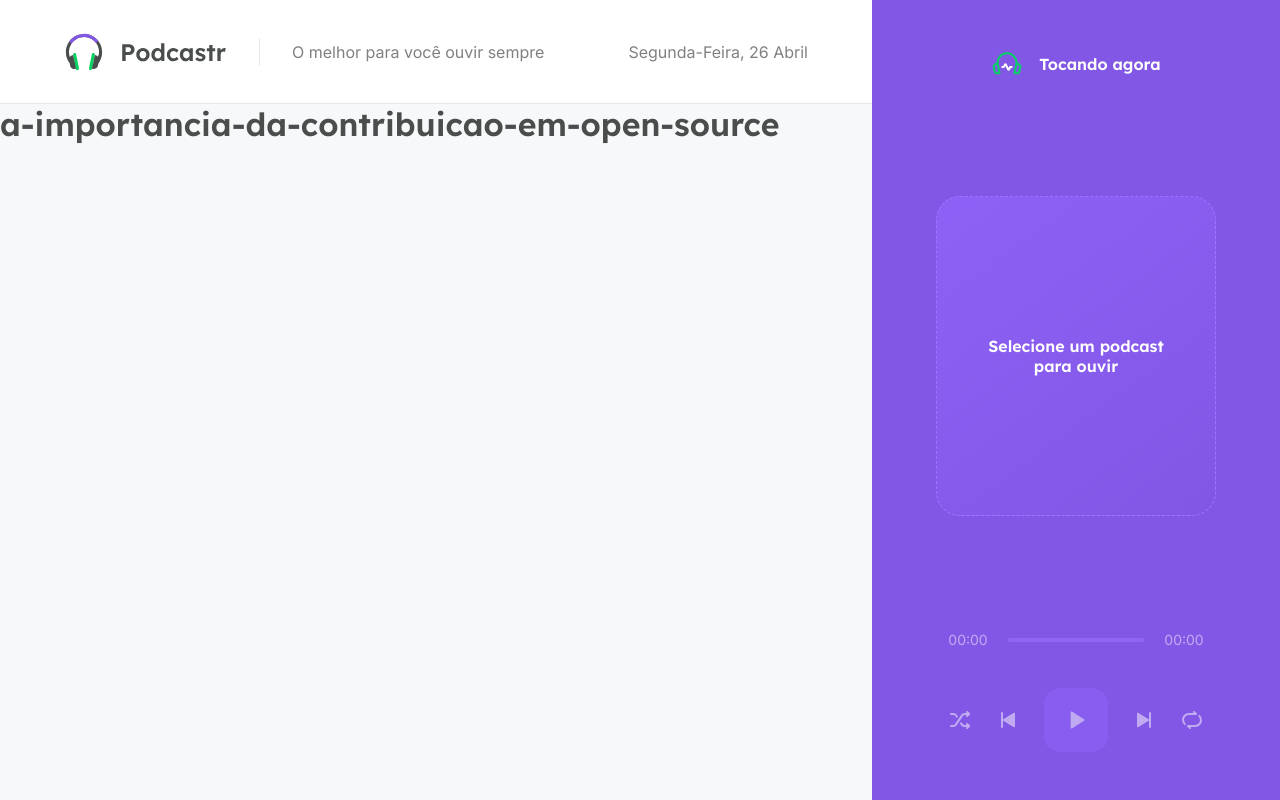
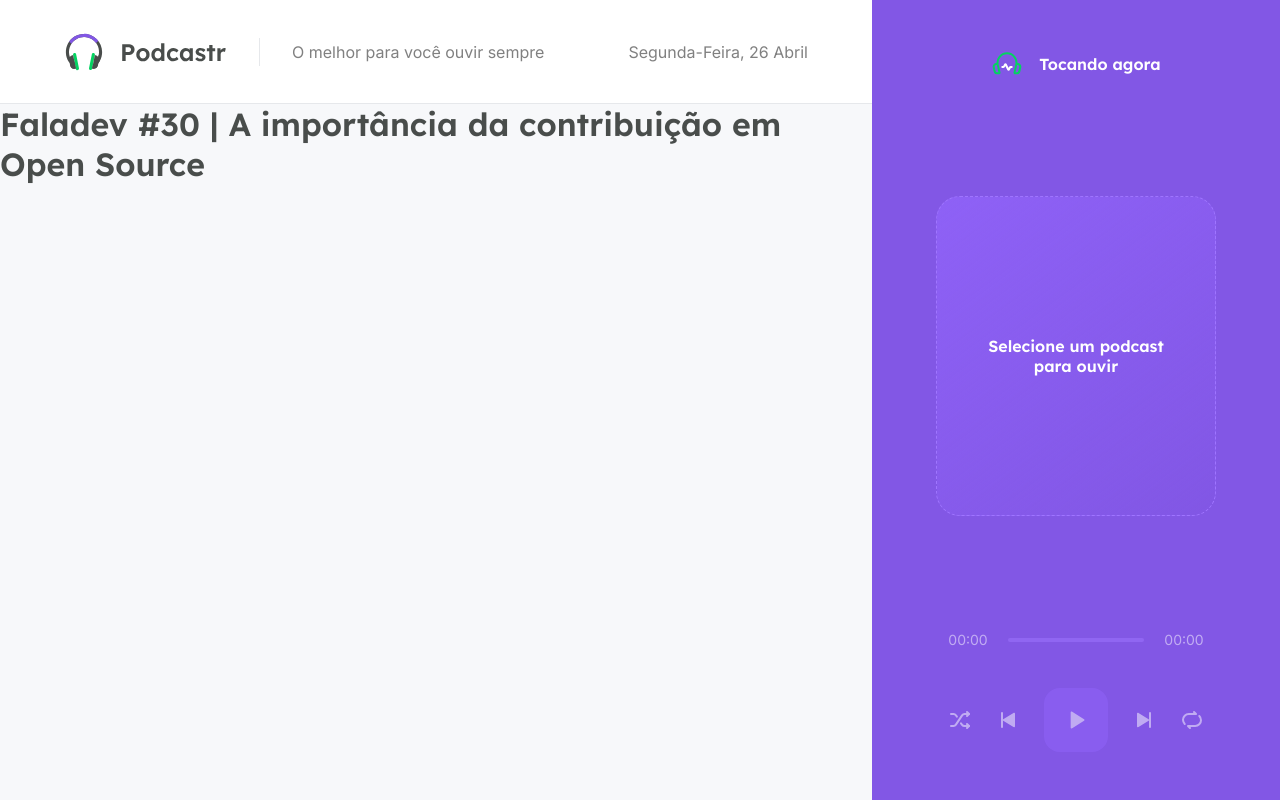
Before and after one commit to Arthur-art/NLW-5-ReactJS, a Next.js app: page /episodes/a-importancia-da-contribuicao-em-open-source in a window 1280 px wide. Built offline with nearby package versions, Linux system fonts and the light colour scheme; data requests are answered from the project's data file.

Commit message:
Trabalhando com paginas statics utilizando metodo gerStaticPaths

```diff
--- a/src/pages/episodes/[slug].tsx
+++ b/src/pages/episodes/[slug].tsx
@@ -1,15 +1,40 @@
 import { useRouter } from 'next/router'
-import { GetStaticProps } from 'next'
+import { GetStaticPaths, GetStaticProps } from 'next'
 import { api } from '../../services/api'
+import { format, parseISO } from 'date-fns';
+import { convertDurationToTimeString } from '../../utils/convertDurationToTimeString';
+import ptBR from 'date-fns/locale/pt-BR';
 
-export default function Episodes() {
-    const router = useRouter();
-    console.log(router)
+type Episode = {
+    id: string;
+    title: string;
+    thumbnail: string;
+    members: string;
+    publishedAt: string;
+    duration: number;
+    description: string;
+    url: string;
+}
+
+type EpisodeProps = {
+    episode: Episode;
+}
+
+export default function Episodes({ episode }: EpisodeProps) {
+    // const router = useRouter();
+    // console.log(router)
 
 
     return (
-        <h1>{router.query.slug}</h1>
+        <h1>{episode.title}</h1>
     )
+}
+
+export const getStaticPaths: GetStaticPaths = async () => {
+    return {
+        paths: [],
+        fallback: 'blocking'
+    }
 }
 
 export const getStaticProps: GetStaticProps = async (context) => {
@@ -17,8 +42,23 @@ export const getStaticProps: GetStaticProps = async (context) => {
 
     const { data } = await api.get(`/episodes/${slug}`);
 
+    const episode = {
+
+        id: data.id,
+        title: data.title,
+        thumbnail: data.thumbnail,
+        members: data.members,
+        publishedAt: format(parseISO(data.published_at), 'd MMM yy', { locale: ptBR }),
+        duration: convertDurationToTimeString(Number(data.file.duration)),
+        description: data.description,
+        url: data.file.url
+
+    }
+
     return {
-        props: {},
+        props: {
+            episode,
+        },
         revalidate: 60 * 60 * 24, // 24 hours
     }
 }
```
